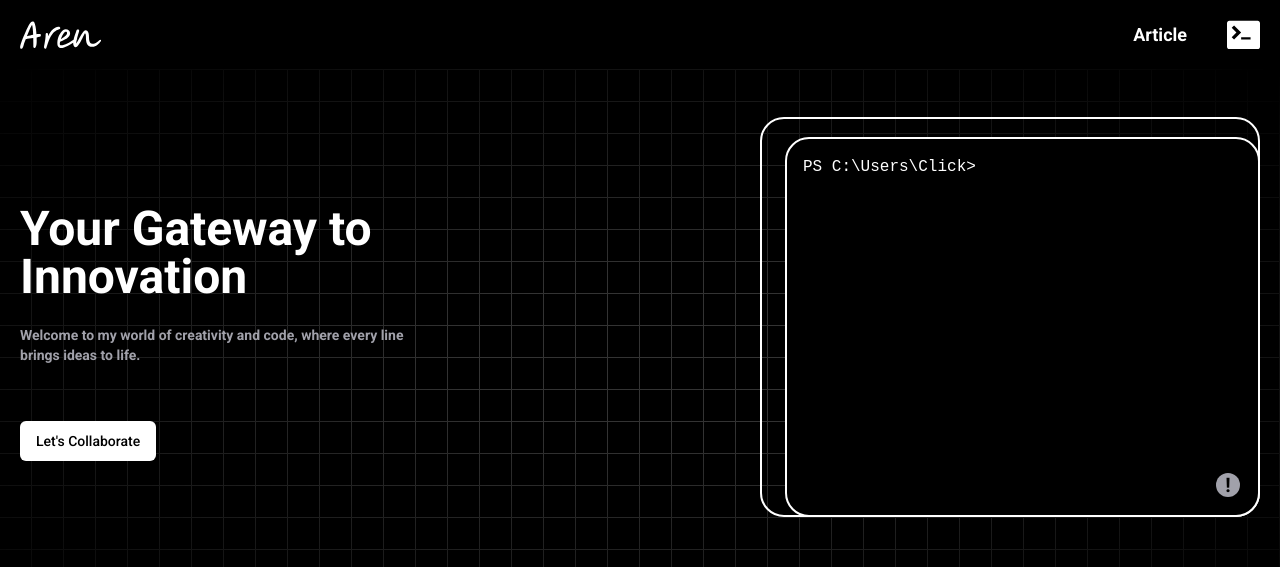
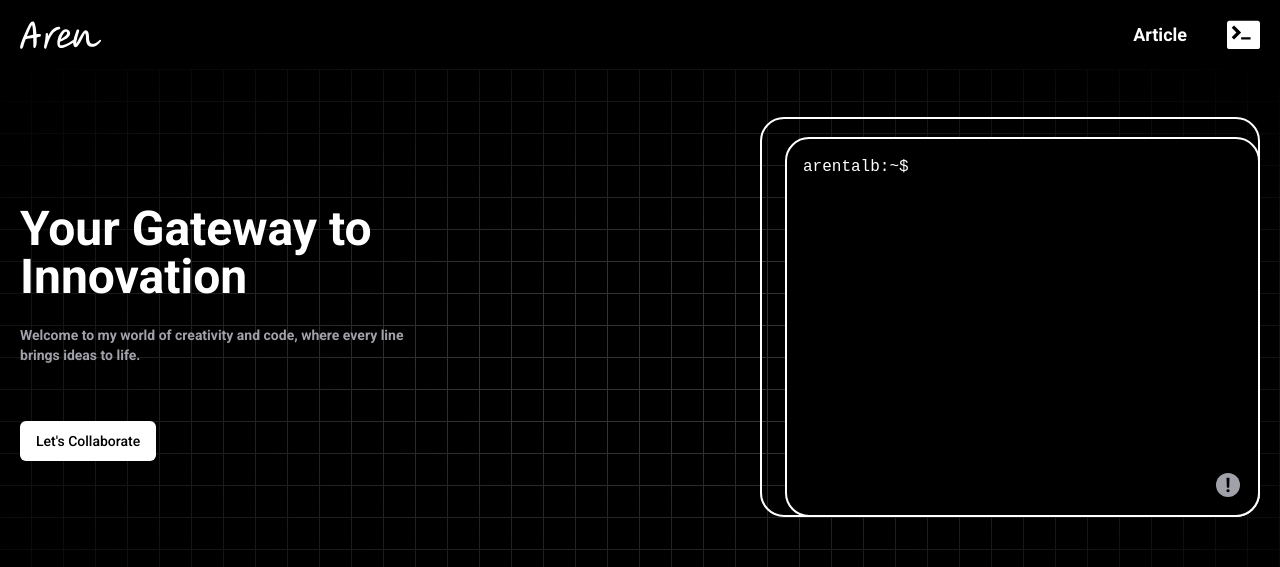
Before and after one commit to arentalb/modern-portfolio, a React (Vite) app: page / in a window 1280 px wide. Shown: the top 567 px of the page. Built offline with nearby package versions, Linux system fonts and the light colour scheme.

Commit message:
Implement terminal functionality

```diff
--- a/src/App.tsx
+++ b/src/App.tsx
@@ -4,10 +4,12 @@ import { ArticlePage } from "@/pages/ArticlePage.tsx";
 import { HomePage } from "@/pages/HomePage.tsx";
 import { BrowserRouter } from "react-router-dom";
 import { CertificatePage } from "@/pages/CertificatePage.tsx";
+import { TerminalProvider } from "@/context/TerminalContext.tsx";
 
 function App() {
   return (
     <BrowserRouter>
+      <TerminalProvider>
         <Routes>
           {/*<Route path={""} element={<HomePage />} />*/}
           <Route path={""} element={<HomePage />} />
@@ -17,6 +19,7 @@ function App() {
           <Route path={"/certificates"} element={<CertificatePage />} />
           <Route path={"*"} element={<NotFoundPage />} />
         </Routes>
+      </TerminalProvider>
     </BrowserRouter>
   );
 }
--- a/src/components/common/Terminal.tsx
+++ b/src/components/common/Terminal.tsx
@@ -1,8 +1,11 @@
 import { Button } from "@/components/common/ui/button.tsx";
 import { Popover } from "@/components/common/Popover.tsx";
 import { useState } from "react";
+import { useTerminal } from "@/context/TerminalContext.tsx";
 
 export const Terminal = () => {
+  const { state, writeCommand, runCommand, textareaRef } = useTerminal();
+
   const [isOpen, setIsOpen] = useState(false);
 
   function openHandler() {
@@ -17,10 +20,17 @@ export const Terminal = () => {
     <div className="w-full h-[400px] relative max-w-[500px]">
       <div className={"border-2 border-white w-full h-full rounded-3xl "}></div>
       <textarea
-        defaultValue={"PS C:\\Users\\Click>"}
-        className={
-          " w-[95%] h-[95%] z-10 border-2 border-white font-mono text-base text-white bg-black absolute bottom-0 right-0 rounded-3xl p-4   resize-none scroll focus:outline-none"
-        }
+        ref={textareaRef}
+        value={state.command.path}
+        onChange={(e) => {
+          writeCommand(e.target.value);
+        }}
+        onKeyDown={(e) => {
+          if (e.key === "Enter") {
+            runCommand();
+          }
+        }}
+        className={` w-[95%] h-[95%] z-10 border-2 border-white font-mono text-base text-white bg-black absolute bottom-0 right-0 rounded-3xl p-4   resize-none scroll focus:outline-none`}
       ></textarea>
       <Button
         onClick={openHandler}
@@ -34,17 +44,20 @@ export const Terminal = () => {
       <Popover isOpen={isOpen} onClose={closeHandler}>
         <div className="p-4 text-center">
           <h1 className="text-3xl font-bold   mb-6">
-            Welcome to our Terminal Interface
+            Welcome to my Terminal Interface
           </h1>
-
-          <p className={"text-sm text-gray-primary mb-6"}>
+          <p className={"text-sm text-gray-primary mb-2"}>
             To discover all available commands, simply type "
             <span className="font-bold text-white">help</span>" and press Enter.
+          </p>{" "}
+          <p className={"text-sm text-gray-primary mb-6"}>
+            Kindly note that this demo showcases basic functionality; the
+            complete feature set is currently in development.
           </p>
           <div className={"flex justify-center mb-2"}>
             <img src="public/icons/caution.svg" alt="" />
           </div>
-          <p className="text-red-600 max-w-[600px]">
+          <p className="text-red-600 max-w-[600px] mb-4 mx-auto">
             This terminal interface is based on my original idea. If you're
             interested in developing a similar concept, please contact me first
             to discuss further possibilities.
--- /dev/null
+++ b/src/context/TerminalContext.tsx
@@ -0,0 +1,203 @@
+import { createContext, useContext, useRef, useState } from "react";
+import { useNavigate } from "react-router";
+
+const terminalContext = createContext();
+
+function TerminalProvider({ children }) {
+  const textareaRef = useRef();
+  const navigate = useNavigate();
+  const [state, setState] = useState(() => {
+    let path = location.pathname;
+    if (path === "/") {
+      path = "";
+    }
+    const root = `arentalb:~${path}$`;
+    return {
+      root: root,
+      command: {
+        path: root,
+        color: "white",
+      },
+    };
+  });
+
+  function writeCommand(value) {
+    const prefix = state.root;
+
+    if (getLastLine().startsWith(prefix)) {
+      setState((prevState) => {
+        return {
+          ...prevState,
+          command: {
+            ...prevState.command,
+            path: value,
+          },
+        };
+      });
+    } else {
+      console.log("Invalid command");
+    }
+  }
+
+  function runCommand() {
+    const lastLineCommand = getLastLine();
+    const dollarIndex = lastLineCommand.indexOf("$");
+    if (dollarIndex !== -1) {
+      const textAfterDollar = lastLineCommand.substring(dollarIndex + 1).trim();
+      processCommand(textAfterDollar);
+    }
+  }
+
+  function processCommand(requestedCommand) {
+    const commandParts = requestedCommand.split(" ");
+
+    switch (commandParts[0].trim()) {
+      case "":
+        terminalLog(`\n`);
+        break;
+      case "show":
+        if (commandParts.length === 2) {
+          if (commandParts[1] === "routes") {
+            terminalLog(`\n/\narticle\ncertificates\n`);
+          } else {
+            terminalLog(`\nInvalid show command\n`);
+          }
+        } else {
+          terminalLog(`\nInvalid show command\n`);
+        }
+        break;
+
+      case "navigate":
+        if (commandParts.length === 2) {
+          if (
+            commandParts[1] === "/" ||
+            commandParts[1] === "article" ||
+            commandParts[1] === "certificates"
+          ) {
+            navigate(commandParts[1]);
+            terminalLog(`\n`);
+          } else {
+            terminalLog(`\nInvalid route\n`);
+          }
+        } else {
+          terminalLog(`\nInvalid route command\n`);
+        }
+
+        break;
+      case "open":
+        if (commandParts.length === 2) {
+          window.open(commandParts[1], "_blank");
+          terminalLog(`\n`);
+        } else {
+          terminalLog(`\nInvalid open command \n`);
+        }
+        break;
+      case "datetime":
+        if (commandParts.length === 1) {
+          terminalLog(`\n${new Date().toISOString()}\n`);
+        } else {
+          terminalLog(`\nInvalid datetime command \n`);
+        }
+        break;
+      case "roll":
+        if (commandParts.length === 2) {
+          const numberOfDice = parseInt(commandParts[1]);
+          if (!isNaN(numberOfDice) && numberOfDice > 0) {
+            let numbers = "";
+            for (let i = 0; i < numberOfDice; i++) {
+              const randomNumber = Math.floor(Math.random() * 6) + 1;
+              numbers = numbers + " " + randomNumber;
+            }
+            terminalLog(`\n${numbers}\n`);
+          } else {
+            terminalLog(`\nWrite valid number \n`);
+          }
+        } else {
+          terminalLog(`\nInvalid roll command \n`);
+        }
+
+        break;
+      case "flipcoin":
+        if (commandParts.length === 1) {
+          const chance = Math.random();
+          if (chance <= 0.5) {
+            terminalLog(`\nHeads \n`);
+          } else {
+            terminalLog(`\nTails \n`);
+          }
+        } else {
+          terminalLog(`\nInvalid flipcoin command \n`);
+        }
+
+        break;
+      case "help":
+        terminalLog(
+          `\nAvailable Commands:\n\nshow routes \t- Show available routes\nnavigate [route] \t- Navigate to a specific route\nopen [url] \t- Open a URL in a new tab\ndatetime \t- Display current date and time\nroll [number] \t- Roll a specified number of dice\nflipcoin \t- Flip a coin\nclear \t- Clear the terminal\n`,
+        );
+
+        break;
+      case "clear":
+        clearLog();
+        break;
+      // case "joke":
+      //   break;
+      default:
+        terminalLog(`\ninvalid command\n`, "red");
+    }
+  }
+
+  function clearLog() {
+    setState((prevState) => {
+      return {
+        ...prevState,
+        command: {
+          ...prevState.command,
+          path: prevState.root,
+        },
+      };
+    });
+  }
+
+  function terminalLog(message, color = "white") {
+    const commandHistory = `${state.command.path}${message}${state.root}`;
+
+    setState((prevState) => {
+      return {
+        ...prevState,
+        command: {
+          ...prevState.command,
+          path: commandHistory.trim(),
+          color: color,
+        },
+      };
+    });
+  }
+
+  function getLastLine() {
+    const lines = textareaRef.current.value.split("\n");
+    return lines[lines.length - 1];
+  }
+
+  return (
+    <terminalContext.Provider
+      value={{
+        state,
+        writeCommand,
+        runCommand,
+        textareaRef,
+      }}
+    >
+      {children}
+    </terminalContext.Provider>
+  );
+}
+
+function useTerminal() {
+  const context = useContext(terminalContext);
+  if (context === undefined)
+    throw new Error("terminalContext is used outside of terminal-Provider ");
+  //to avoid using teh context outside of where it should be used
+  return context;
+}
+
+export { TerminalProvider, useTerminal };
```
Lines whose indentation alone changed are shown as unchanged.
